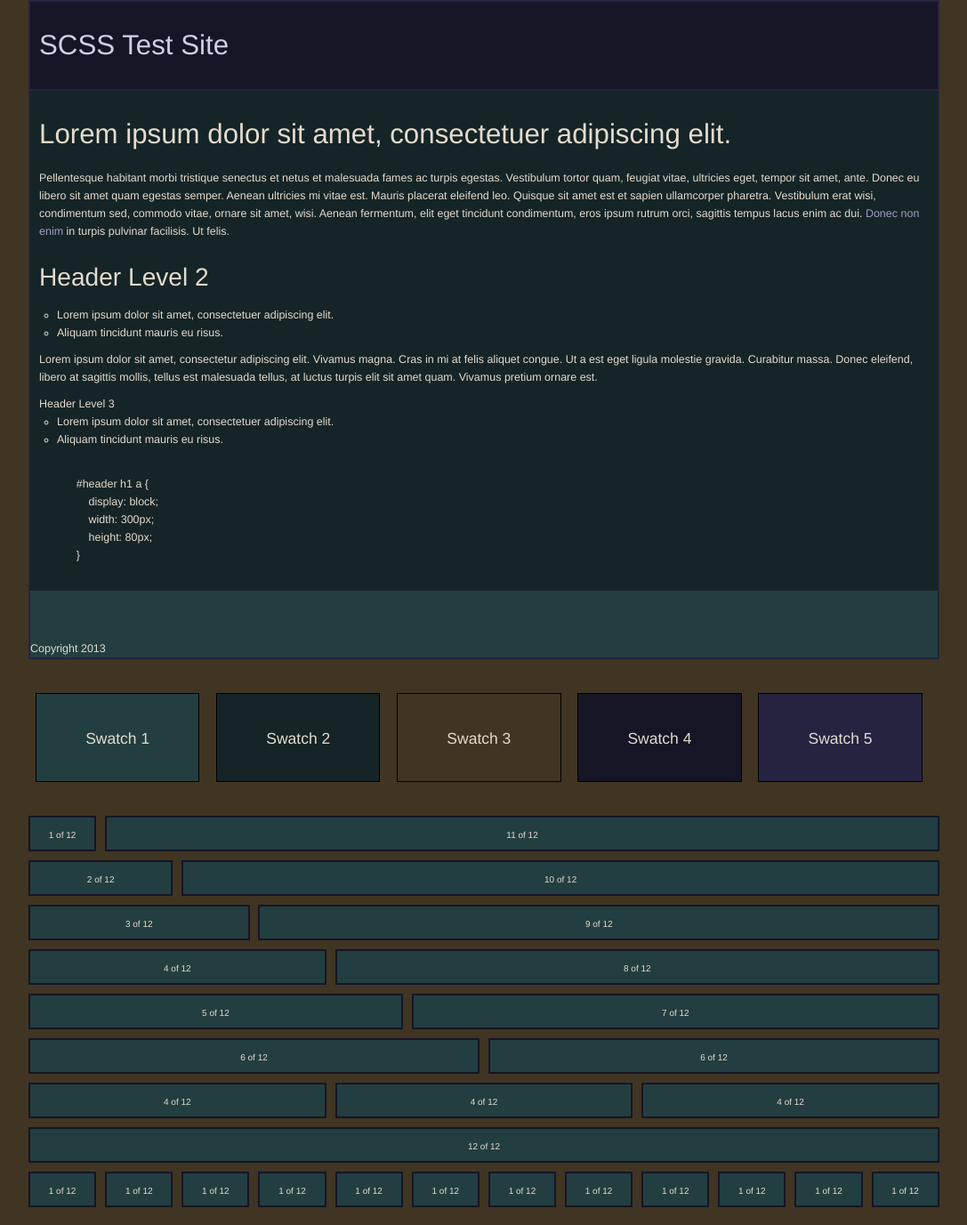
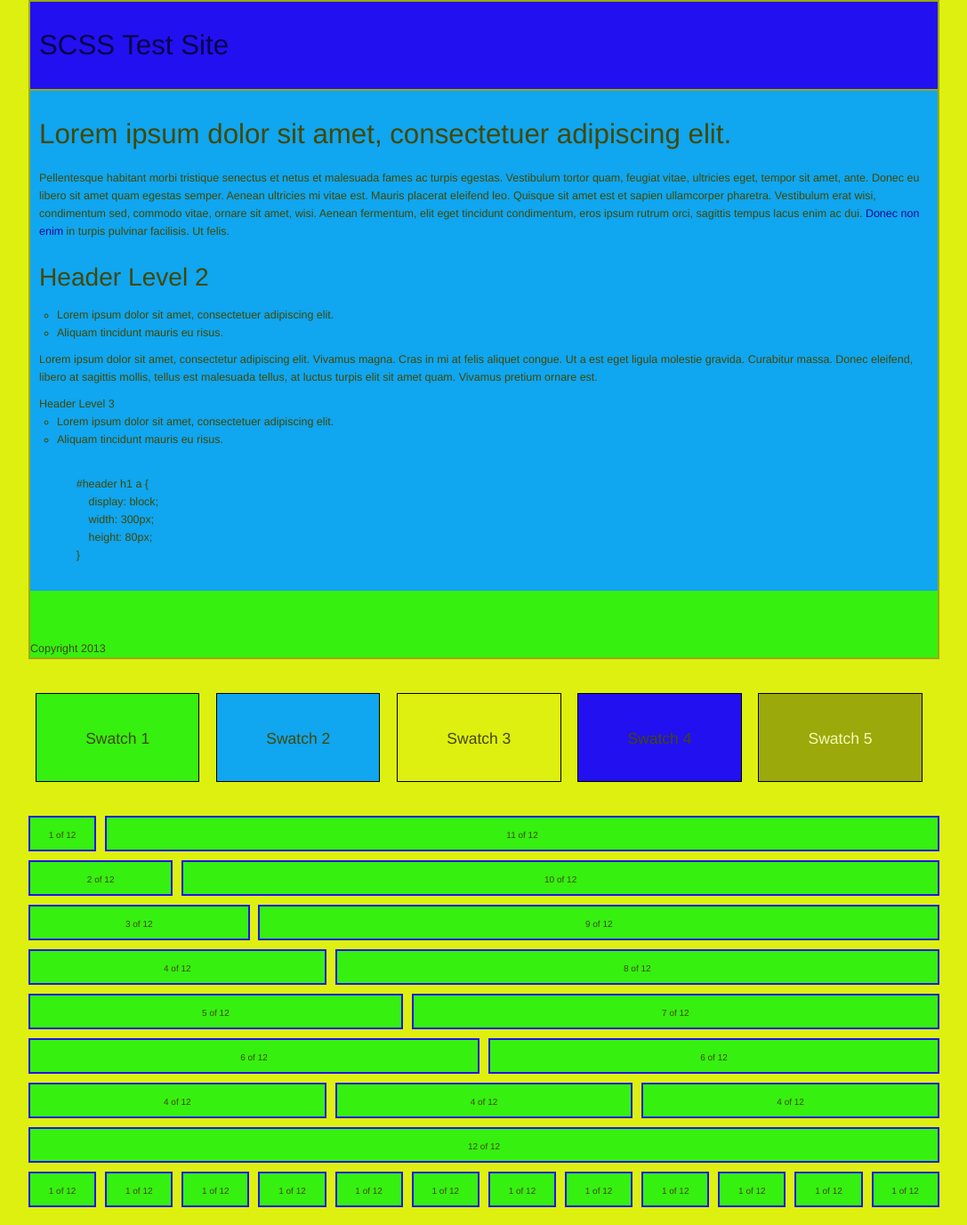
Before and after one commit to voodooGQ/scss_color_theory, a PHP site: page / in a window 1280 px wide. Shown: the whole page at 89% size, without its empty margins (96-1183 px from the left). Run offline with PHP 8.4, Linux system fonts and the light colour scheme; some web fonts are replaced.

Commit message:
Added square and tetradic color palette:

```diff
--- a/assets/styles/css/screen.css
+++ b/assets/styles/css/screen.css
@@ -106,7 +106,7 @@ Site Variables
 /*
  * Palette Style
  *
- * Options: complimentary, analogous, triad, shades, split-complimentary {TODO: tetradic, square}
+ * Options: complimentary, analogous, triad, shades, split-complimentary, square {TODO: tetradic}
  */
 /**
  * Grid System Variables
@@ -183,6 +183,24 @@ Color Functions
  * @param {boolean} $brighten Whether we should brighten the color palette
  * @return {string}
  */
+/*
+ * Square Color function
+ * Returns Square palette of the base supplied color
+ *
+ * @param {string} $color The base color
+ * @param {int} $swatch The swatch color modifier (default 3)
+ * @param {boolean} $brighten Whether we should brighten the color palette
+ * @return {string}
+ */
+/*
+ * Tetradic Color function
+ * Returns Tetradic palette of the base supplied color
+ *
+ * @param {string} $color The base color
+ * @param {int} $swatch The swatch color modifier (default 3)
+ * @param {boolean} $brighten Whether we should brighten the color palette
+ * @return {string}
+ */
 /* ---------------------------------------------------------------------
 Original Author: Shane Smith
 
@@ -196,7 +214,7 @@ Site Variables
 /*
  * Palette Style
  *
- * Options: complimentary, analogous, triad, shades, split-complimentary {TODO: tetradic, square}
+ * Options: complimentary, analogous, triad, shades, split-complimentary, square {TODO: tetradic}
  */
 /**
  * Grid System Variables
@@ -278,7 +296,7 @@ Grid system calculator. Will define in px or % based on if responsive is chosen
  * Grid Wrapper mixin to set max-width and regular width
  */
 body {
-  background-color: #403423;
+  background-color: #def010;
   font-family: "Carme", Helvetica, Verdana, arials, sans-serif;
   font-size: 62.5%;
   line-height: 2em;
@@ -319,36 +337,36 @@ ul, ol {
 }
 
 .wrapper {
-  background-color: #152426;
-  color: #e4dbce;
-  border: 2px solid #262340;
+  background-color: #10a6f0;
+  color: #434805;
+  border: 2px solid #9ca90b;
   width: 1024px;
   margin: 0 auto;
   font-size: 1.25em;
 }
 .wrapper a {
   text-decoration: none;
-  color: #a09cc9;
+  color: #140990;
 }
 .wrapper a:hover {
-  color: #4d4884;
+  color: #4e3ff3;
 }
 .wrapper code {
   font-family: "Droid Sans Mono" sans-serif;
 }
 
 .header {
-  background-color: #161526;
-  border-bottom: 2px solid #262340;
-  color: #cfcee4;
+  background-color: #2210f0;
+  border-bottom: 2px solid #9ca90b;
+  color: #0a0548;
   padding: 10px;
 }
 
 .footer {
   height: 75px;
-  background: #233e40;
+  background: #36f010;
   padding-top: 55px;
-  color: #e4dbce;
+  color: #434805;
 }
 
 .content {
@@ -372,28 +390,28 @@ ul, ol {
 }
 
 .swatch-1 {
-  background-color: #233e40;
-  color: #e4dbce;
+  background-color: #36f010;
+  color: #434805;
 }
 
 .swatch-2 {
-  background-color: #152426;
-  color: #e4dbce;
+  background-color: #10a6f0;
+  color: #434805;
 }
 
 .swatch-3 {
-  background-color: #403423;
-  color: #e4dbce;
+  background-color: #def010;
+  color: #434805;
 }
 
 .swatch-4 {
-  background-color: #161526;
-  color: #e4dbce;
+  background-color: #2210f0;
+  color: #434805;
 }
 
 .swatch-5 {
-  background-color: #262340;
-  color: #e4dbce;
+  background-color: #9ca90b;
+  color: #f5fab7;
 }
 
 .wrapper_grid {
@@ -407,10 +425,10 @@ ul, ol {
 }
 
 .grid-col {
-  background-color: #233e40;
-  color: #e4dbce;
+  background-color: #36f010;
+  color: #434805;
   height: 40px;
   text-align: center;
   padding-top: 10px;
-  border: 2px solid #161526;
+  border: 2px solid #2210f0;
 }
--- a/assets/styles/scss/partials/_color_functions.scss
+++ b/assets/styles/scss/partials/_color_functions.scss
@@ -226,3 +226,69 @@ Color Functions
 
     @return hsl(color_wheel($hue), $saturation, percentage_limits($lightness, false));
 }
+
+/*
+ * Square Color function
+ * Returns Square palette of the base supplied color
+ *
+ * @param {string} $color The base color
+ * @param {int} $swatch The swatch color modifier (default 3)
+ * @param {boolean} $brighten Whether we should brighten the color palette
+ * @return {string}
+ */
+@function square_color($color: $base_color, $swatch: 3, $brighten: false) {
+    $hue: hue($color);
+    $saturation: saturation($color);
+    $lightness: lightness($color);
+    $shade_modifier: 15;
+    $color_wheel_degree: 90;
+
+    @if($swatch == 1) {
+        $hue: $hue + $color_wheel_degree;
+    } @else if ($swatch == 2) {
+        $hue: $hue + ($color_wheel_degree * 2);
+    } @else if ($swatch == 4) {
+        $hue: $hue + ($color_wheel_degree * 3);
+    } @else if ($swatch == 5) {
+        @if($brighten == false) {
+            $lightness: $lightness - $shade_modifier;
+        } @else {
+            $lightness: $lightness + $shade_modifier;
+        }
+    }
+
+    @return hsl(color_wheel($hue), $saturation, percentage_limits($lightness, true));
+}
+
+/*
+ * Tetradic Color function
+ * Returns Tetradic palette of the base supplied color
+ *
+ * @param {string} $color The base color
+ * @param {int} $swatch The swatch color modifier (default 3)
+ * @param {boolean} $brighten Whether we should brighten the color palette
+ * @return {string}
+ */
+@function tetradic_color($color: $base_color, $swatch: 3, $brighten: false) {
+    $hue: hue($color);
+    $saturation: saturation($color);
+    $lightness: lightness($color);
+    $shade_modifier: 15;
+    $color_wheel_degree: 45;
+
+    @if($swatch == 1) {
+        $hue: $hue + $color_wheel_degree;
+    } @else if ($swatch == 2) {
+        $hue: $hue + ($color_wheel_degree * 3);
+    } @else if ($swatch == 4) {
+        $hue: $hue + ($color_wheel_degree * 4);
+    } @else if ($swatch == 5) {
+        @if($brighten == false) {
+            $lightness: $lightness - $shade_modifier;
+        } @else {
+            $lightness: $lightness + $shade_modifier;
+        }
+    }
+
+    @return hsl(color_wheel($hue), $saturation, percentage_limits($lightness, true));
+}
--- a/assets/styles/scss/partials/_color_variables.scss
+++ b/assets/styles/scss/partials/_color_variables.scss
@@ -46,4 +46,17 @@ $swatch-5: $base_color;
     $swatch-2: split_complimentary_color($base_color, 2, $brighten);
     $swatch-4: split_complimentary_color($base_color, 4, $brighten);
     $swatch-5: split_complimentary_color($base_color, 5, $brighten);
+
+} @else if $palette_style == 'square' {
+    $swatch-1: square_color($base_color, 1, $brighten);
+    $swatch-2: square_color($base_color, 2, $brighten);
+    $swatch-4: square_color($base_color, 4, $brighten);
+    $swatch-5: square_color($base_color, 5, $brighten);
+
+} @else if $palette_style == 'tetradic' {
+    $swatch-1: tetradic_color($base_color, 1, $brighten);
+    $swatch-2: tetradic_color($base_color, 2, $brighten);
+    $swatch-4: tetradic_color($base_color, 4, $brighten);
+    $swatch-5: tetradic_color($base_color, 5, $brighten);
+
 }
--- a/assets/styles/scss/partials/_variables.scss
+++ b/assets/styles/scss/partials/_variables.scss
@@ -4,13 +4,13 @@ Original Author: Shane Smith
 Site Variables
 ------------------------------------------------------------------------ */
 
-$base_color: #403423;
+// $base_color: #403423;
 // $base_color: #BE0000;
 // $base_color: #CDEFAB;
 // $base_color: #CCCCCC;
 // $base_color: #000000;
 // $base_color: #FFFFFF;
-// $base_color: #DEF010;
+$base_color: #DEF010;
 
 $brighten: false;
 
@@ -19,15 +19,15 @@ $tint_adjustment_percentage: 15;
 /*
  * Palette Style
  *
- * Options: complimentary, analogous, triad, shades, split-complimentary {TODO: tetradic, square}
+ * Options: complimentary, analogous, triad, shades, split-complimentary, square {TODO: tetradic}
  */
 // $palette_style: 'complimentary';
 // $palette_style: 'analogous';
 // $palette_style: 'triad';
 // $palette_style: 'shades';
-$palette_style: 'split-complimentary';
-
-$palette_shift: 1;
+// $palette_style: 'split-complimentary';
+// $palette_style: 'square';
+$palette_style: 'tetradic';
 
 $site_width: 1024;
 
```
